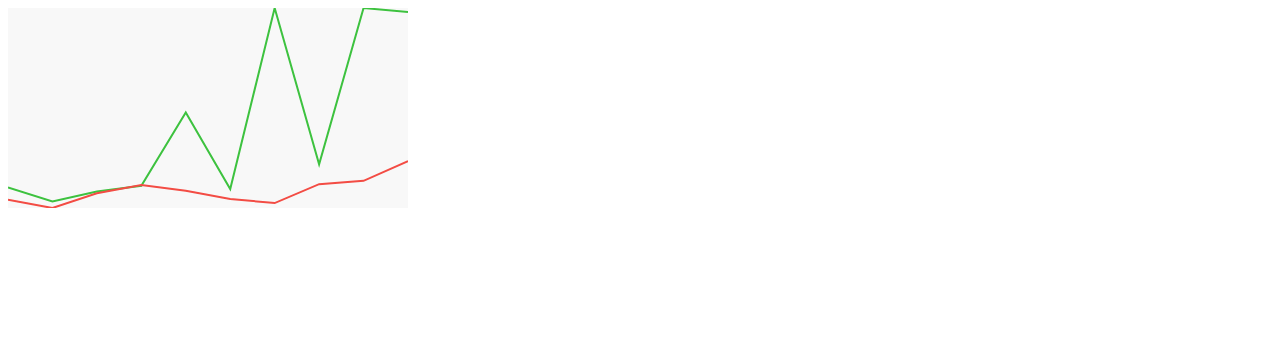
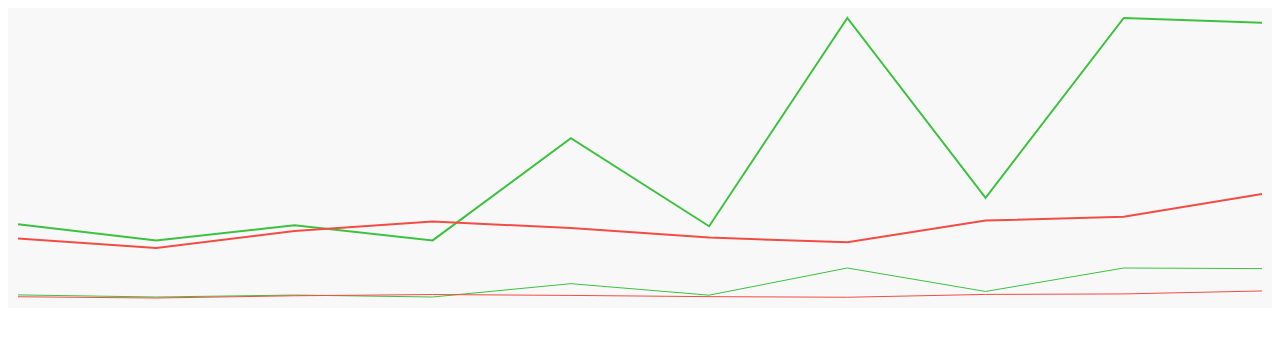
Before and after one commit to omieliekh/svg-charts, a website: page index.html in a window 1280 px wide. Drawn offline with Linux system fonts and the light colour scheme.

Commit message:
Add mini chart and vertical lines on hover

```diff
--- a/chartData.js
+++ b/chartData.js
@@ -7,7 +7,7 @@ var chartData = {
     ],
     [
       "y0",
-      37, 20, 32, 39, 128, 35, 255, 65, 255, 250
+      37, 20, 36, 20, 128, 35, 255, 65, 255, 250
     ],
     [
       "y1",
--- a/index.html
+++ b/index.html
@@ -12,7 +12,8 @@
 </head>
 <body>
 
-<div id="container" style="width: 400px; height: 250px"></div>
+<div id="container" style="width: 100%; height: 250px"></div>
+<div id="mini" style="width: 100%; height: 50px"></div>
 
 <script src="chartData.js"></script>
 <script src="svg-charts.js"></script>
--- a/script.js
+++ b/script.js
@@ -2,3 +2,9 @@ SVGCharts({
   container: '#container',
   data: chartData
 });
+
+SVGCharts({
+  container: '#mini',
+  data: chartData,
+  strokeWidth: 1
+});
--- a/style.css
+++ b/style.css
@@ -5,3 +5,11 @@ svg {
 path {
   transition: all .2s ease-in-out;
 }
+
+.active-area:not(:hover) + .sector-line {
+  display: none;
+}
+
+.sector-line {
+  pointer-events: none;
+}
--- a/svg-charts.js
+++ b/svg-charts.js
@@ -1,8 +1,13 @@
 const getSeed = () => 'svgcharts_' + (Math.random()+'').substr(2);
 
-const render = ({ container, pathsList, width, height }) => {
-  container = typeof container === 'string' ? document.querySelector(container) : container;
-
+const render = ({
+  containerElem,
+  pathsList,
+  strokeWidth,
+  xValues,
+  realXInterval,
+  paddingLeft
+}) => {
   const seed = getSeed();
 
   console.log('pathsList: ', pathsList);
@@ -10,34 +15,68 @@ const render = ({ container, pathsList, width, height }) => {
   const pathTags = pathsList
     .map(path => {
       const dAttr = path.values.map(val => val.dot).join(' ');
-      return `<path d="${dAttr}" stroke="${path.color}" stroke-width="2" fill="none"></path>`;
+      return `<path d="${dAttr}" stroke="${path.color}" stroke-width="${strokeWidth}" fill="none"></path>`;
     });
 
-  container.innerHTML =
-    `<svg id="${seed}" width="${width}" height="${height}" xmlns="http://www.w3.org/2000/svg">${pathTags.join('')}</svg>`;
+
+  pathTags.push(xValues.map((xValue, i) => {
+    return `
+      <g>
+        <rect x="${paddingLeft + realXInterval / 2 + realXInterval * i}" y="0" width="${realXInterval}" height="100%" fill="transparent" class="active-area" />
+        <rect x="${paddingLeft + realXInterval / 2 + realXInterval * i + realXInterval / 2 - 1}" y="0" width="1" height="100%" fill="#88888888" class="sector-line" />
+      </g>
+    `
+  }));
+
+  containerElem.innerHTML =
+    `<svg id="${seed}" width="${containerElem.clientWidth}" height="${containerElem.clientHeight}" xmlns="http://www.w3.org/2000/svg">${pathTags.join('')}</svg>`;
 
   return document.querySelector(`#${seed}`);
 };
 
 function SVGCharts({
   container,
-  height = 200,
-  width = 400,
-  paddingLeft = 20,
-  paddingRight = 20,
-  paddingTop = 20,
-  paddingBottom = 20,
+  paddingLeft = 10,
+  paddingRight = 10,
+  paddingTop = 10,
+  paddingBottom = 10,
   xAxis = 'x',
   yAxis = 'y',
+  strokeWidth = 2,
   data
 }) {
-  if (!container) throw new Error('SVGCharts. "container" option is not defined');
+  if (!container || (typeof container !== 'string' && !container.nodeType)) {
+    throw new Error('SVGCharts. "container" option should be DOM node or valid selector');
+  }
 
   if (!data) throw new Error('SVGCharts. "data" option is not defined');
 
-  const pathsList = getPaths({ columns: data.columns, colors: data.colors, height, width });
+  const containerElem = container.nodeType ? container : document.querySelector(container);
 
-  render({ container, pathsList, width, height });
+  function preRender() {
+    const width = containerElem.clientWidth - paddingLeft - paddingRight;
+    const height = containerElem.clientHeight - paddingTop - paddingTop;
+
+    const xValues = getXValues(data.columns);
+    const realXInterval = width / (xValues.length - 1);
+
+    const pathsList = getPaths({
+      columns: data.columns,
+      colors: data.colors,
+      paddingLeft,
+      paddingTop,
+      height,
+      width,
+      xValues,
+      realXInterval
+    });
+
+    render({ containerElem, pathsList, strokeWidth, xValues, realXInterval, paddingLeft });
+  }
+
+  preRender();
+
+  window.addEventListener('resize', preRender);
 }
 
 function getXValues(columns) {
@@ -83,9 +122,16 @@ function getYMinMax(yValuesList) {
   }
 }
 
-function getPaths({ columns, colors, height, width }) {
-  const xValues = getXValues(columns);
-  const realInterv = width / (xValues.length - 1);
+function getPaths({
+  columns,
+  colors,
+  height,
+  width,
+  paddingLeft,
+  paddingTop,
+  xValues,
+  realXInterval
+}) {
   const yValuesList = getYValuesList(columns);
   // const interval = getXValuesInterval(xValues);
   const minMaxVals = getYMinMax(yValuesList);
@@ -98,8 +144,8 @@ function getPaths({ columns, colors, height, width }) {
           realX: xValues[i],
           realY: y,
 
-          x: i * realInterv,
-          y: height - ((y - minMaxVals.min) / minMaxVals.delta * height)
+          x: i * realXInterval + paddingLeft,
+          y: height - ((y - minMaxVals.min) / minMaxVals.delta * height) + paddingTop
         }))
         .map(({ x, y, realX, realY }, i) => ({ dot: `${i ? 'L' : 'M'}${x} ${y}`, realX, realY }))
     };
```
